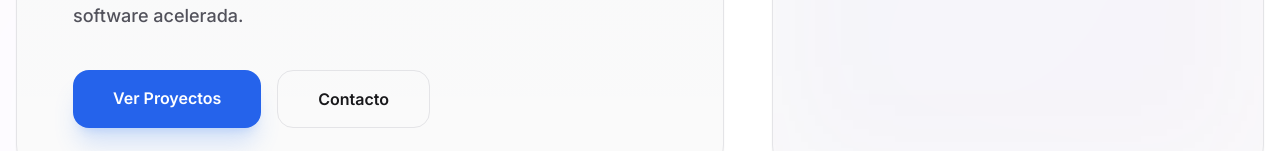
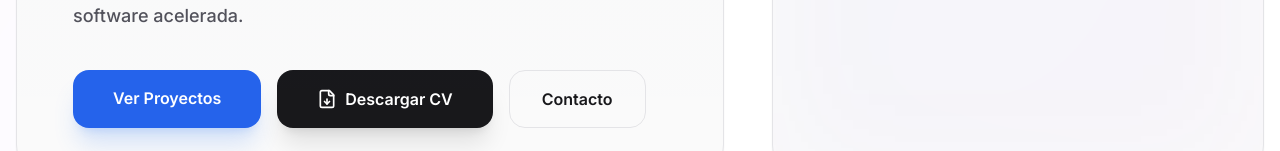
Before and after one commit to averbes/CV_averbes, a React (Vite) app: page / in a window 1280 px wide. Shown: the part 799-950 px from the top of the page. Built offline with nearby package versions, Linux system fonts and the light colour scheme.

Commit message:
feat: add professional documentation, CV download button and contact updates

```diff
--- a/src/components/Footer.jsx
+++ b/src/components/Footer.jsx
@@ -34,7 +34,7 @@ const Footer = () => {
                                 { icon: <Linkedin size={20} />, href: "https://www.linkedin.com/in/alejandro-verbel/", color: "hover:bg-blue-600" },
                                 { icon: <Github size={20} />, href: "https://github.com/averbes/", color: "hover:bg-zinc-800" },
                                 { icon: <Twitter size={20} />, href: "https://twitter.com/alejandroverbel", color: "hover:bg-sky-500" },
-                                { icon: <Mail size={20} />, href: "mailto:averbel@example.com", color: "hover:bg-red-500" }
+                                { icon: <Mail size={20} />, href: "mailto:alejandro.verbel@outlook.com", color: "hover:bg-red-500" }
                             ].map((social, i) => (
                                 <motion.a
                                     key={i}
--- a/src/components/Hero.jsx
+++ b/src/components/Hero.jsx
@@ -1,5 +1,6 @@
 import React from 'react';
 import { motion } from 'framer-motion';
+import { FileDown } from 'lucide-react';
 
 const Hero = () => {
     return (
@@ -56,7 +57,15 @@ const Hero = () => {
                             <a href="#portfolio" className="px-10 py-4 bg-blue-600 text-white rounded-2xl font-black hover:bg-blue-700 transition-all hover:scale-105 shadow-xl shadow-blue-500/20 active:scale-95">
                                 Ver Proyectos
                             </a>
-                            <a href="#contact" className="px-10 py-4 border border-zinc-200 dark:border-white/10 text-zinc-900 dark:text-white rounded-2xl font-black hover:bg-zinc-100 dark:hover:bg-white/5 transition-all active:scale-95">
+                            <a
+                                href="/CV_Alejandro_Verbel.pdf"
+                                download
+                                className="px-10 py-4 bg-zinc-900 dark:bg-zinc-100 text-white dark:text-zinc-900 rounded-2xl font-black hover:bg-zinc-800 dark:hover:bg-white transition-all hover:scale-105 shadow-xl shadow-black/10 active:scale-95 flex items-center gap-2"
+                            >
+                                <FileDown className="w-5 h-5" />
+                                Descargar CV
+                            </a>
+                            <a href="#contact" className="px-8 py-4 border border-zinc-200 dark:border-white/10 text-zinc-900 dark:text-white rounded-2xl font-black hover:bg-zinc-100 dark:hover:bg-white/5 transition-all active:scale-95">
                                 Contacto
                             </a>
                         </motion.div>
```
Also changed, not shown: 1 other file (tests, documents, lock files or other folders).
